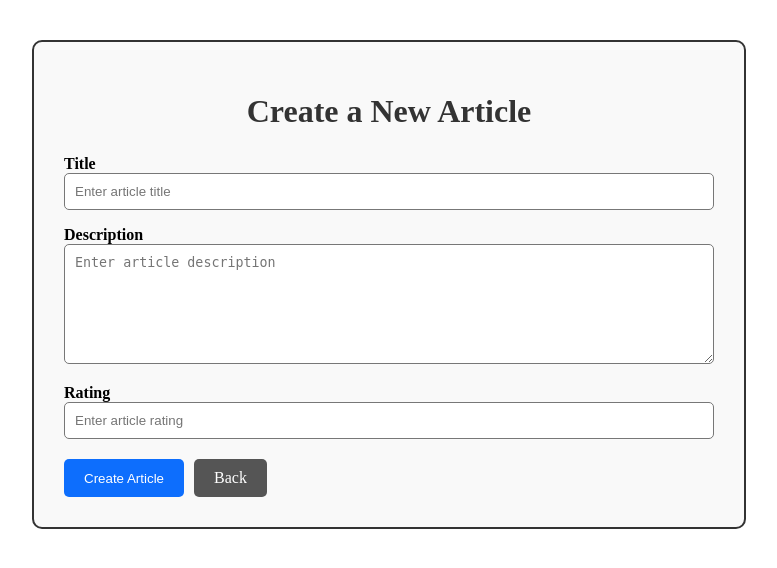
After one commit to S944987/Alpha-blog, a Rails app: page /articles/new in a window 1280 px wide. The commit adds this page. Shown: the top 568 px of the page, without its empty margins (251-1028 px from the left). Run offline with Rails 7, Linux system fonts and the light colour scheme; some libraries are stand-ins or nearby versions.

Commit message:
Add Remaining CRUD functionalities Update view for every action

```diff
--- a/app/controllers/articles_controller.rb
+++ b/app/controllers/articles_controller.rb
@@ -6,4 +6,38 @@ class ArticlesController < ApplicationController
   def index
     @articles = Article.all
   end
+
+  def new
+    @article = Article.new
+  end
+
+  def edit
+    @article = Article.find(params[:id])
+  end
+
+  def create
+    @article = Article.new(params.require(:article).permit(:title, :description, :rating))
+    if @article.save
+      flash[:notice] = "Article was created successfully."
+      redirect_to @article
+    else
+      render :new, status: :unprocessable_entity
+    end
+  end
+
+  def update
+    @article = Article.find(params[:id])
+    if @article.update(params.require(:article).permit(:title, :description, :rating))
+      flash[:notice] = "Article was updted successfully."
+      redirect_to @article
+    else
+      render :edit, status: :unprocessable_entity
+    end
+  end
+
+  def destroy
+    @article = Article.find(params[:id])
+    @article.destroy
+    redirect_to articles_path
+  end
 end
--- a/app/models/article.rb
+++ b/app/models/article.rb
@@ -1,4 +1,5 @@
 class Article < ApplicationRecord
   validates :title, presence: true, length: { minimum: 6, maximum: 100 }
   validates :description, presence: true, length: { minimum: 10, maximum: 300 }
+  validates :rating, presence: true
 end
--- /dev/null
+++ b/app/views/articles/new.html.erb
@@ -0,0 +1,108 @@
+
+<style>
+  .article-form-container {
+    max-width: 650px;
+    margin: 40px auto;
+    padding: 30px;
+    border: 2px solid #333;
+    border-radius: 10px;
+    background-color: #f9f9f9;
+  }
+
+  .article-form-container h1 {
+    text-align: center;
+    margin-bottom: 25px;
+    color: #333;
+  }
+
+  .article-form-container input[type="text"],
+  .article-form-container textarea {
+    width: 100%;
+    padding: 10px;
+    border: 1px solid #777;
+    border-radius: 5px;
+    box-sizing: border-box;
+  }
+
+  .article-form-container textarea {
+    min-height: 120px;
+  }
+
+  .article-form-container label {
+    font-weight: bold;
+  }
+
+  .form-actions {
+    display: flex;
+    gap: 10px;
+    margin-top: 20px;
+  }
+
+  .save-btn {
+    background-color: #0d6efd;
+    color: white;
+    border: none;
+    padding: 10px 20px;
+    border-radius: 5px;
+    cursor: pointer;
+  }
+
+  .back-btn {
+    background-color: #555;
+    color: white;
+    padding: 10px 20px;
+    border-radius: 5px;
+    text-decoration: none;
+  }
+
+  .error-box {
+    border: 1px solid red;
+    background-color: #ffe6e6;
+    padding: 15px;
+    margin-bottom: 20px;
+    border-radius: 5px;
+  }
+</style>
+
+<div class="article-form-container">
+
+  <h1>Create a New Article</h1>
+
+  <% if @article.errors.any? %>
+    <div class="error-box">
+      <h3>The following errors prevented the article from being saved:</h3>
+
+      <ul>
+        <% @article.errors.full_messages.each do |msg| %>
+          <li><%= msg %></li>
+        <% end %>
+      </ul>
+    </div>
+  <% end %>
+
+  <%= form_with scope: :article, url: articles_path, local: true do |f| %>
+
+    <p>
+      <%= f.label :title %><br>
+      <%= f.text_field :title, placeholder: 'Enter article title' %>
+    </p>
+
+    <p>
+      <%= f.label :description %><br>
+      <%= f.text_area :description, placeholder: 'Enter article description' %>
+    </p>
+
+    <p>
+      <%= f.label :rating %><br>
+      <%= f.text_field :rating, placeholder: 'Enter article rating' %>
+    </p>
+
+    <div class="form-actions">
+      <%= f.submit 'Create Article', class: 'save-btn' %>
+
+      <%= link_to 'Back', articles_path, class: 'back-btn' %>
+    </div>
+
+  <% end %>
+
+</div>
--- a/app/views/layouts/application.html.erb
+++ b/app/views/layouts/application.html.erb
@@ -24,6 +24,9 @@
   </head>
 
   <body>
+    <% flash.each do |name, msg| %>
+      <%= msg %>
+    <% end %>
     <%= yield %>
   </body>
 </html>
--- a/config/routes.rb
+++ b/config/routes.rb
@@ -1,5 +1,5 @@
 Rails.application.routes.draw do
   root "pages#home"
   get "about", to: "pages#about"
-  resources :articles, only: [ :show, :index ]
+  resources :articles # only: [ :show, :index, :new, :create, :edit, :update ]
 end
```
Also changed, not shown: app/views/articles/edit.html.erb (added, +107 -0 lines), app/views/articles/index.html.erb (+154 -3 lines), app/views/articles/show.html.erb (+116 -4 lines).
